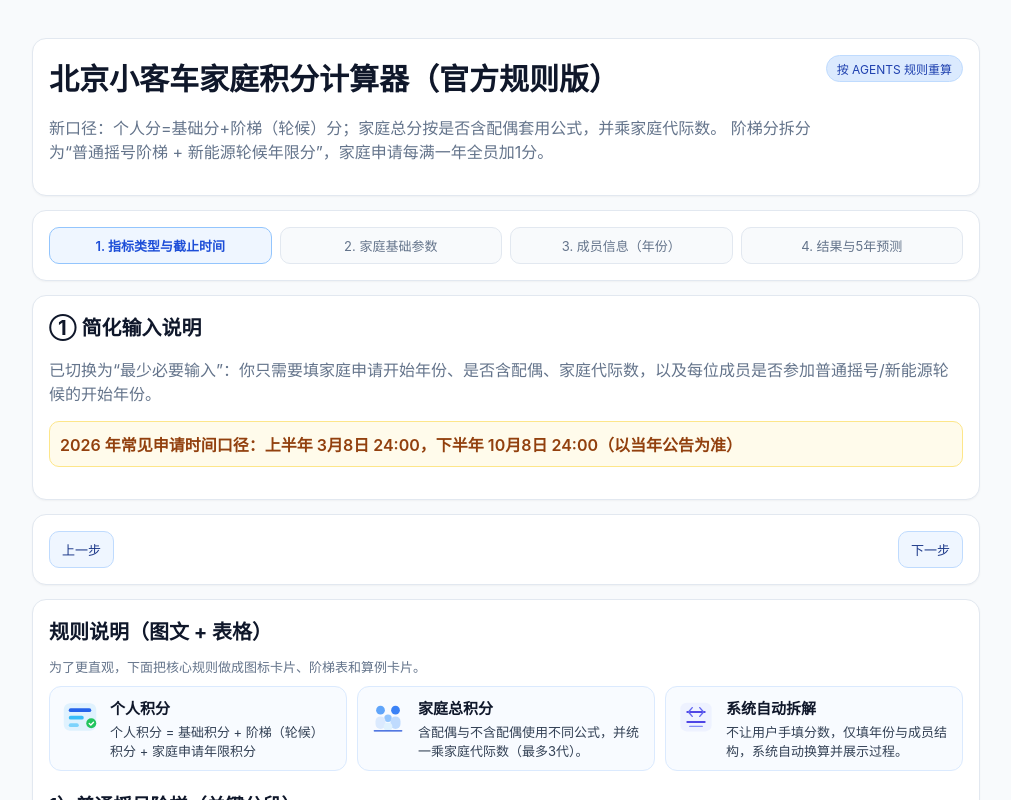
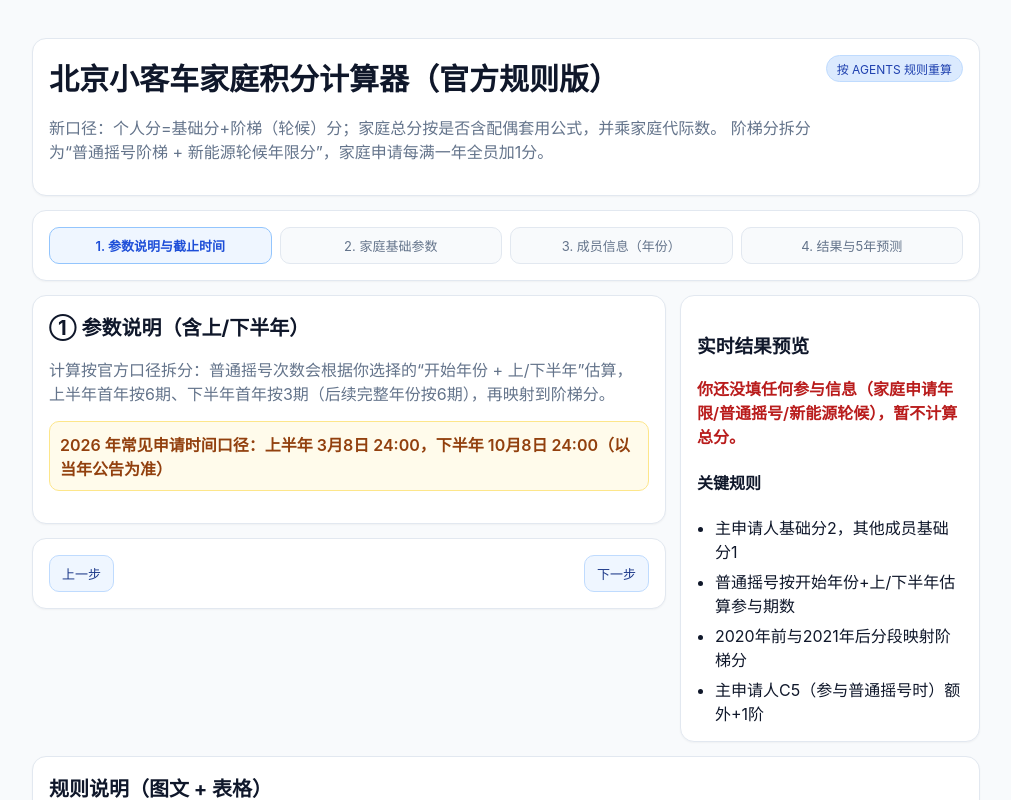
Before and after one commit to LQ-Epoch/bj-car-points, a Next.js app: page / in a window 1280 px wide. Shown: the top 800 px of the page, without its empty margins (134-1145 px from the left). Built offline with nearby package versions, Linux system fonts and the light colour scheme.

Commit message:
feat: restore H1/H2 input and relayout UI with sidebar preview

```diff
--- a/app/globals.css
+++ b/app/globals.css
@@ -287,10 +287,43 @@ button.danger {
   font-size: 14px;
 }
 
+.workbench {
+  display: grid;
+  grid-template-columns: minmax(0, 1fr) 300px;
+  gap: 14px;
+  align-items: start;
+}
+
+.workbench-main {
+  min-width: 0;
+}
+
+.workbench-side {
+  position: sticky;
+  top: 12px;
+}
+
+.score-mini {
+  margin: 0 0 8px;
+  font-size: 24px;
+  font-weight: 800;
+  color: #0f766e;
+}
+
 .nav {
   display: flex;
   justify-content: space-between;
   gap: 10px;
+}
+
+@media (max-width: 920px) {
+  .workbench {
+    grid-template-columns: 1fr;
+  }
+
+  .workbench-side {
+    position: static;
+  }
 }
 
 @media (max-width: 700px) {
--- a/app/page.tsx
+++ b/app/page.tsx
@@ -358,17 +358,20 @@ export default function Home() {
       </div>
 
       <section className="card stepper">
-        <div className={`step ${step >= 1 ? "on" : ""}`}>1. 指标类型与截止时间</div>
+        <div className={`step ${step >= 1 ? "on" : ""}`}>1. 参数说明与截止时间</div>
         <div className={`step ${step >= 2 ? "on" : ""}`}>2. 家庭基础参数</div>
         <div className={`step ${step >= 3 ? "on" : ""}`}>3. 成员信息（年份）</div>
         <div className={`step ${step >= 4 ? "on" : ""}`}>4. 结果与5年预测</div>
       </section>
 
+      <div className="workbench">
+        <div className="workbench-main">
           {step === 1 && (
             <section className="card">
-          <h2>① 简化输入说明</h2>
+              <h2>① 参数说明（含上/下半年）</h2>
               <p className="muted">
-            已切换为“最少必要输入”：你只需要填家庭申请开始年份、是否含配偶、家庭代际数，以及每位成员是否参加普通摇号/新能源轮候的开始年份。
+                计算按官方口径拆分：普通摇号次数会根据你选择的“开始年份 + 上/下半年”估算，
+                上半年首年按6期、下半年首年按3期（后续完整年份按6期），再映射到阶梯分。
               </p>
               <p className="deadline">{deadlineText}</p>
             </section>
@@ -446,7 +449,7 @@ export default function Home() {
                   )}
                 </div>
 
-                <div className="grid three">
+                <div className="grid four">
                   <label>
                     成员称呼
                     <input
@@ -475,7 +478,16 @@ export default function Home() {
                     </select>
                   </label>
 
-                  <p className="muted small">普通摇号开始时段默认按上半年估算（简化输入）。</p>
+                  <label>
+                    普通摇号开始时段
+                    <select
+                      value={m.ordinaryStartHalf}
+                      onChange={(e) => updateMember(m.id, { ordinaryStartHalf: e.target.value as Half })}
+                    >
+                      <option value="H1">上半年</option>
+                      <option value="H2">下半年</option>
+                    </select>
+                  </label>
 
                   <label>
                     新能源轮候开始年份
@@ -582,6 +594,29 @@ export default function Home() {
               下一步
             </button>
           </section>
+        </div>
+
+        <aside className="card workbench-side">
+          <h3>实时结果预览</h3>
+          {result.ok ? (
+            <>
+              <p className="score-mini">总积分：{result.total}</p>
+              <p className="formula">{result.formulaText}</p>
+              <p className="muted small">已包含：基础分 + 阶梯（轮候）分 + 家庭申请年限分</p>
+            </>
+          ) : (
+            <p className="warn">{result.message}</p>
+          )}
+
+          <h4>关键规则</h4>
+          <ul className="detail-list">
+            <li>主申请人基础分2，其他成员基础分1</li>
+            <li>普通摇号按开始年份+上/下半年估算参与期数</li>
+            <li>2020年前与2021年后分段映射阶梯分</li>
+            <li>主申请人C5（参与普通摇号时）额外+1阶</li>
+          </ul>
+        </aside>
+      </div>
 
       <section className="card">
         <h2>规则说明（图文 + 表格）</h2>
```
Lines whose indentation alone changed are shown as unchanged.
